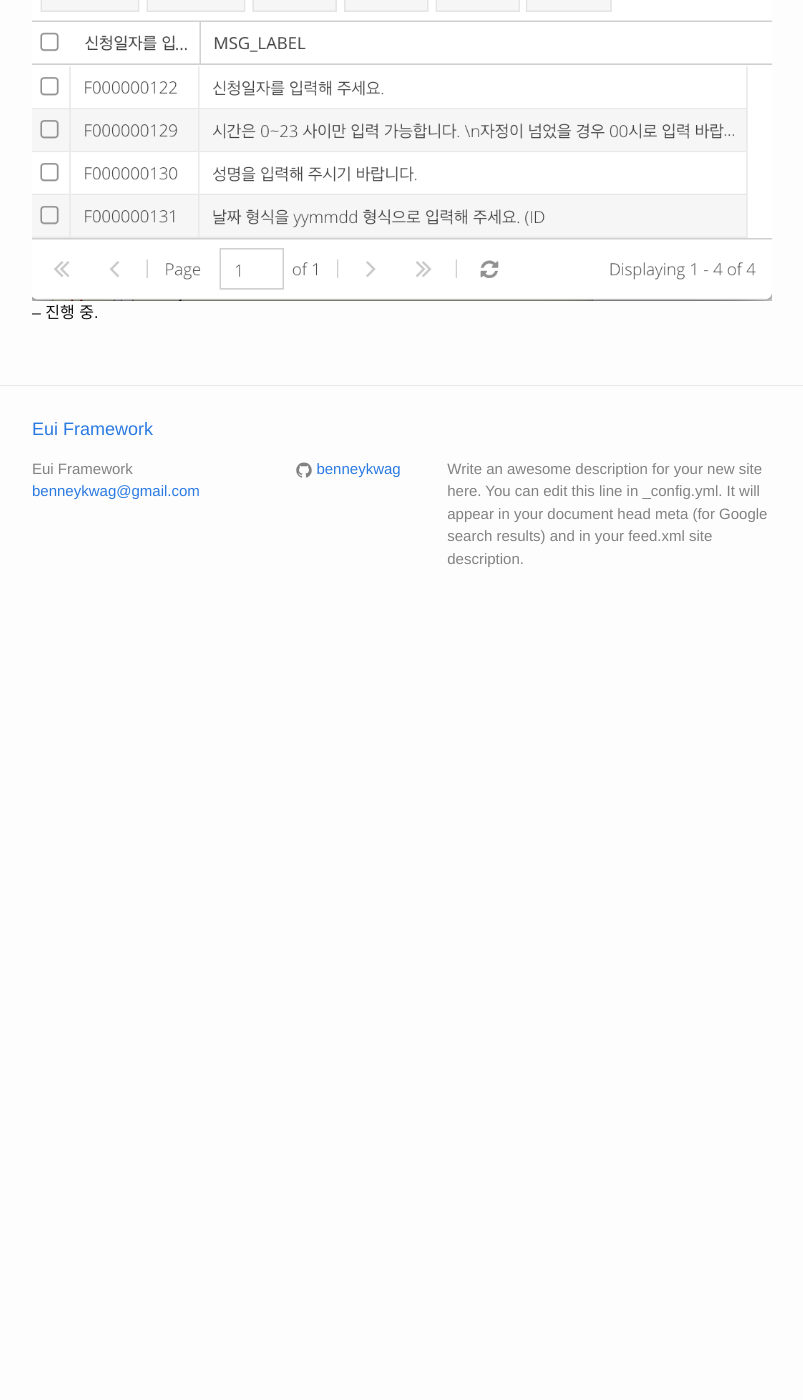
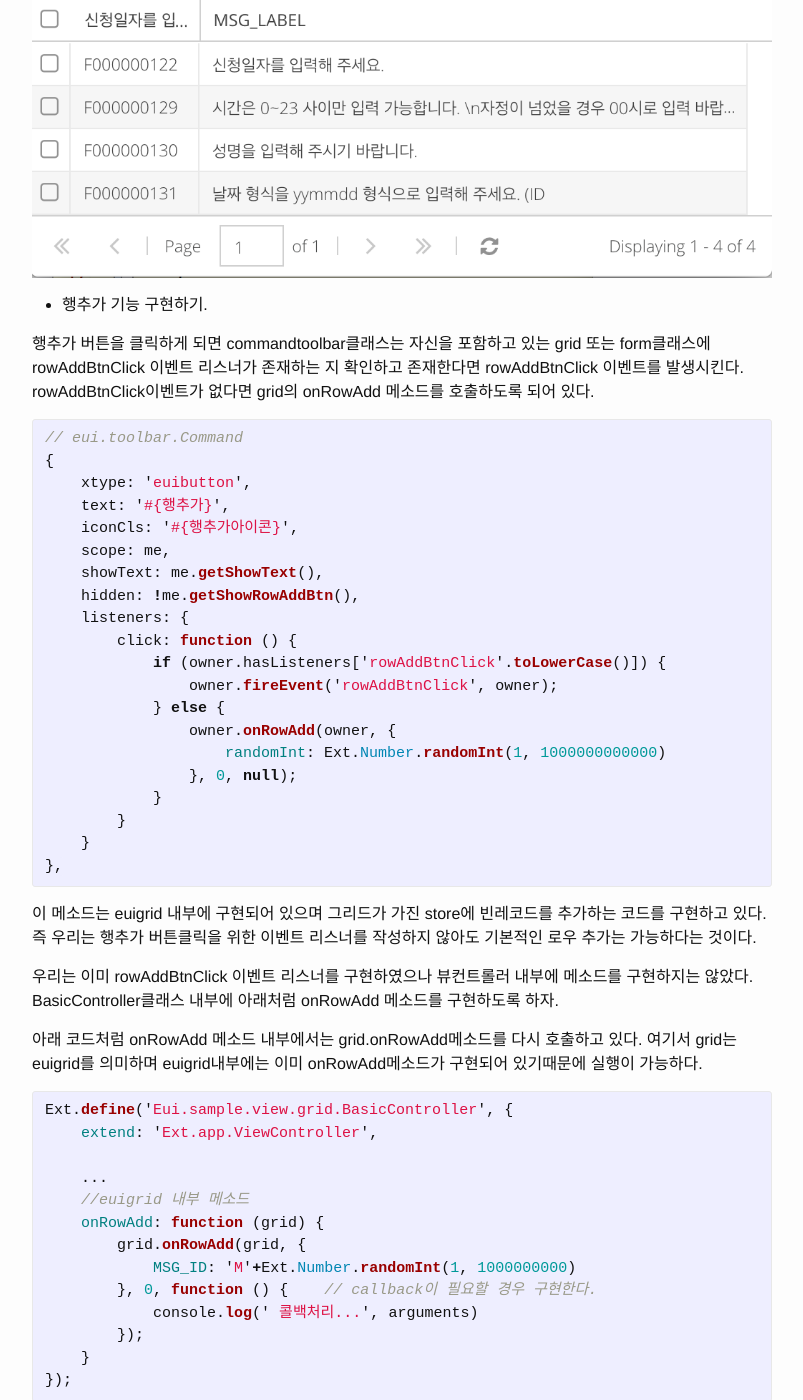
Before and after one commit to benneykwag/benneykwag.github.io, a Jekyll site: the page built from _posts/2016-04-13-grid-crud.md, in a window 1280 px wide and 1400 px high, scrolled down 7427 px. Shown: the whole window, without its empty margins (238-1041 px from the left). Built offline with Jekyll 4.4.1, drawn with Linux system fonts in a browser that asks for light colours; Markdown is read by kramdown in place of the engine named in the settings; comment, search, counter and statistics services are not loaded; before the commit the page ends 8057 px from its top, so only the background shows below that; some of the changed text lies outside the part shown.

Commit message:
그리드 CRUD

```diff
--- a/_posts/2016-04-13-grid-crud.md
+++ b/_posts/2016-04-13-grid-crud.md
@@ -241,22 +240,22 @@ Ext.define('Eui.sample.model.Base', {
     "message": "Error message goes here.",
     "data": [
         {
-            "ID":"111",
+            "id":"111",
             "MSG_ID": "F000000122",
             "MSG_LABEL": "신청일자를 입력해 주세요."
         },
         {
-            "ID":"112",
+            "id":"112",
             "MSG_ID": "F000000129",
             "MSG_LABEL": "시간은 0~23 사이만 입력 가능합니다."
         },
         {
-            "ID":"113",
+            "id":"113",
             "MSG_ID": "F000000130",
             "MSG_LABEL": "성명을 입력해 주시기 바랍니다."
         },
         {
-            "ID":"114",
+            "id":"114",
             "MSG_ID": "F000000131",
             "MSG_LABEL": "날짜 형식을 yymmdd 형식으로 입력해 주세요."
         }
@@ -323,6 +322,81 @@ Ext.define('Eui.sample.view.grid.Basic', {
 - 이제 다시 브라우저를 통해 실행해보자. 아래 그림처럼 여러 종류의 버튼들이 활성화 되는 것을 볼 수 있을 것이다.
 
 ![Alt text](/imgs/2016-04-15_02-30-15.png)
+
+
+- 행추가 기능 구현하기.
+
+행추가 버튼을 클릭하게 되면 commandtoolbar클래스는 자신을 포함하고 있는 grid 또는 form클래스에 rowAddBtnClick 이벤트 리스너가
+존재하는 지 확인하고 존재한다면 rowAddBtnClick 이벤트를 발생시킨다.
+rowAddBtnClick이벤트가 없다면 grid의 onRowAdd 메소드를 호출하도록 되어 있다.
+
+{% highlight javascript %}
+// eui.toolbar.Command
+{
+    xtype: 'euibutton',
+    text: '#{행추가}',
+    iconCls: '#{행추가아이콘}',
+    scope: me,
+    showText: me.getShowText(),
+    hidden: !me.getShowRowAddBtn(),
+    listeners: {
+        click: function () {
+            if (owner.hasListeners['rowAddBtnClick'.toLowerCase()]) {
+                owner.fireEvent('rowAddBtnClick', owner);
+            } else {
+                owner.onRowAdd(owner, {
+                    randomInt: Ext.Number.randomInt(1, 1000000000000)
+                }, 0, null);
+            }
+        }
+    }
+},
+{% endhighlight %}
+
+이 메소드는 euigrid 내부에 구현되어 있으며 그리드가 가진 store에 빈레코드를 추가하는 코드를 구현하고 있다. 즉 우리는 행추가 버튼클릭을
+위한 이벤트 리스너를 작성하지 않아도 기본적인 로우 추가는 가능하다는 것이다.
+
+우리는 이미 rowAddBtnClick 이벤트 리스너를 구현하였으나 뷰컨트롤러 내부에 메소드를 구현하지는 않았다. BasicController클래스 내부에 아래처럼
+ onRowAdd 메소드를 구현하도록 하자.
+
+아래 코드처럼 onRowAdd 메소드 내부에서는 grid.onRowAdd메소드를 다시 호출하고 있다. 여기서 grid는 euigrid를 의미하며 euigrid내부에는 이미
+ onRowAdd메소드가 구현되어 있기때문에 실행이 가능하다.
+
+{% highlight javascript %}
+Ext.define('Eui.sample.view.grid.BasicController', {
+    extend: 'Ext.app.ViewController',
+
+    ...
+    //euigrid 내부 메소드
+    onRowAdd: function (grid) {
+        grid.onRowAdd(grid, {
+            MSG_ID: 'M'+Ext.Number.randomInt(1, 1000000000)
+        }, 0, function () {    // callback이 필요할 경우 구현한다.
+            console.log(' 콜백처리...', arguments)
+        });
+    }
+});
+{% endhighlight %}
+
+ 여기서 euigrid의  onRowAdd메소드의 인자를 설명하고 가자.
+
+    - grid : euigrid
+    - data : 모델에 추가될 필드별 값이 설정된 오브젝트를 의미하며 형식은
+            { name: '홍길동', address: '서울시..' }와 같다.
+    - idx   : 0일 경우 store.add({})를 호출하여 store의 맨뒤에 추가되며
+              0이상일 경우 store.insert(idx, {})를 호출하여 특정 위치에 데이터를 추가할 수 있다.
+    - callback  : 콜백은 데이터 입력 이후 후처리 함수를 지정할 수 있다.
+{% highlight javascript %}
+/***
+ * 행추가 처리.
+ * @param grid
+ * @param data  : 추가할 모델 데이터
+ * @param idx   : 원하는 위치가 있다면 위치정보를 설정.
+ * @param callback  : 로우를 추가한 다음 처리할 로직
+ ***/
+onRowAdd(grid, data, idx, callback)
+{% endhighlight %}
+
 -- 진행 중.
 
 [eui-site]: https://github.com/benneykwag/eui
```
Also changed, not shown: other parts of _posts/2016-04-13-grid-crud.md (+0 -1 lines), 1 other file.
